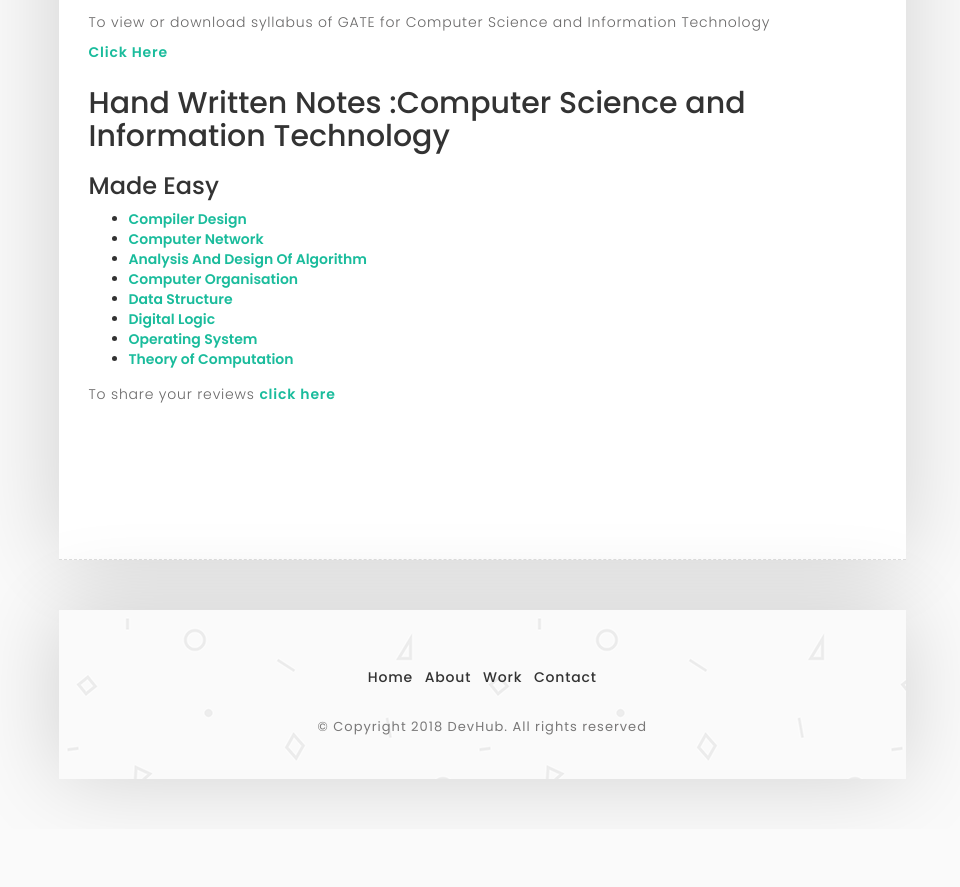
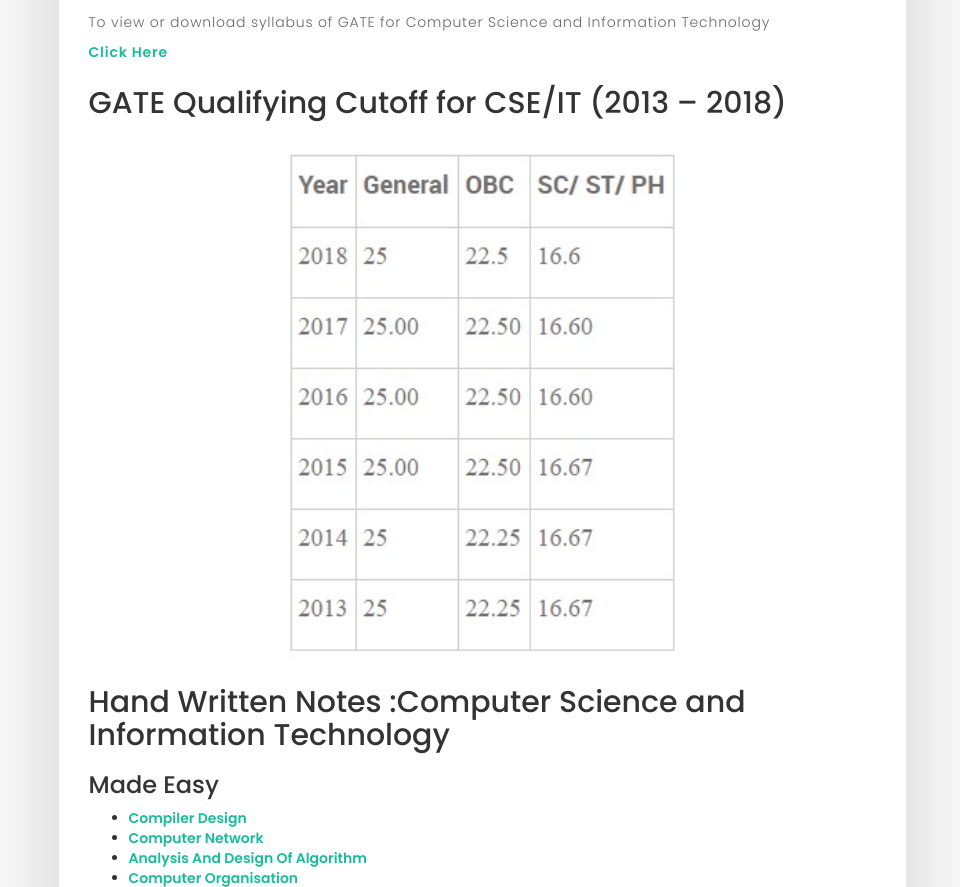
Before and after one commit to shashikantsngh/shashikantsngh.github.io, a plain HTML site: page gate.html in a window 1280 px wide. Shown: the part 2895-3782 px from the top of the page, without its empty margins (304-1264 px from the left). Before the commit the page ends 3724 px from the top, so only its background shows below. Drawn offline with Linux system fonts and the light colour scheme.

Commit message:
GATE Post

```diff
--- a/gate.html
+++ b/gate.html
@@ -199,6 +199,9 @@ In the present competitive scenario, where there is mushrooming of universities
                                     To view or download syllabus of GATE for Computer Science and Information Technology<br>
                                     <a href="https://drive.google.com/file/d/1OPjLUPxeEhw2UeXLJKOkrWQ6yTGEYK66/view?usp=sharing" target="_blank">Click Here</a>
                                    </p>
+
+                                   <h2>GATE Qualifying Cutoff for CSE/IT (2013 – 2018)</h2>
+                                   <img src="images/blog/gate1.jpg" alt="DevHub">
                                    <h2>Hand Written Notes :Computer Science and Information Technology</h2>
                                    <h3>Made Easy</h3>
                                    <ul>
```
Also changed, not shown: images/blog/gate1.jpg (added).
